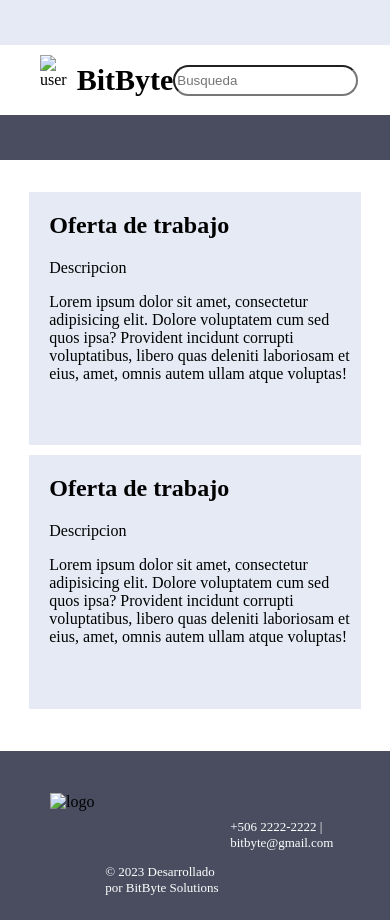
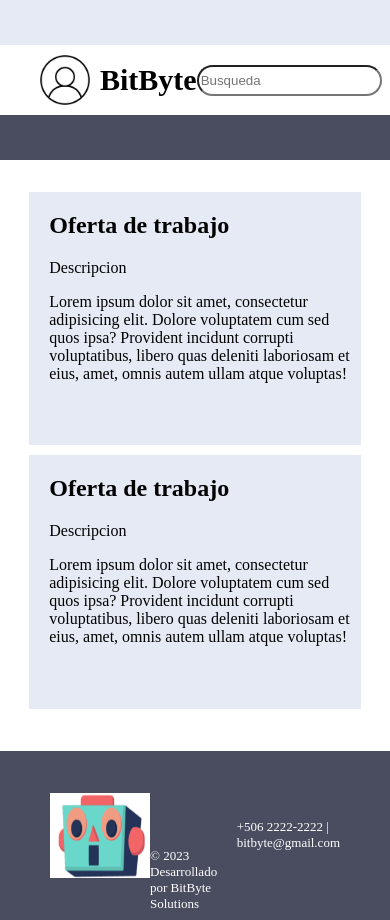
Before and after one commit to jfthdz/ProyectoIngenieria1, a plain HTML site: page views/showOffers.html in a window 390 px wide. Drawn offline with Linux system fonts and the light colour scheme.

Commit message:
ajustes con responsive

```diff
--- a/views/showOffers.html
+++ b/views/showOffers.html
@@ -12,7 +12,7 @@
         <div class="barra">
             <div class="caja1"></div>
             <div class="caja2">
-                <img class="image" src="./images/usuario.png" alt="user">
+                <img class="image" src="./../images/usuario.png" alt="user">
                 <span class="name">BitByte</span>
                 <div class="space"></div>
                 <input class="busqueda" type="text" placeholder="Busqueda">
@@ -37,7 +37,7 @@
             </div>
         </div>
         <div class="footer">
-         <img class="image2" src="images/logo.jpg" alt="logo">
+         <img class="image2" src="./../images/logo.jpg" alt="logo">
          <div class="space"></div>
          <span class="textfooter">© 2023 Desarrollado por BitByte Solutions</span>
          <div class="space"></div>
```
Also changed, not shown: css/showOffers.css (line endings or trailing spaces).
